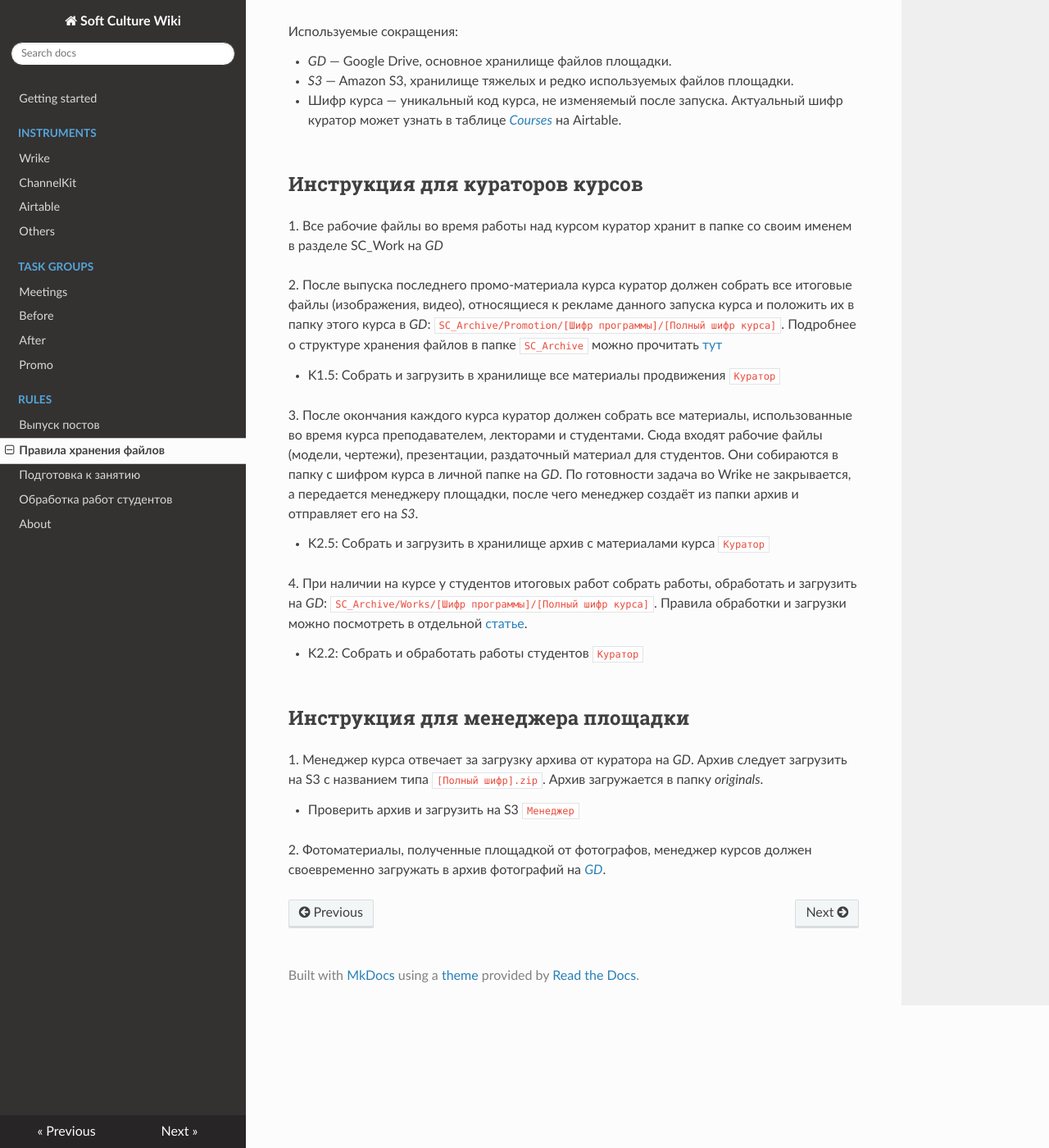
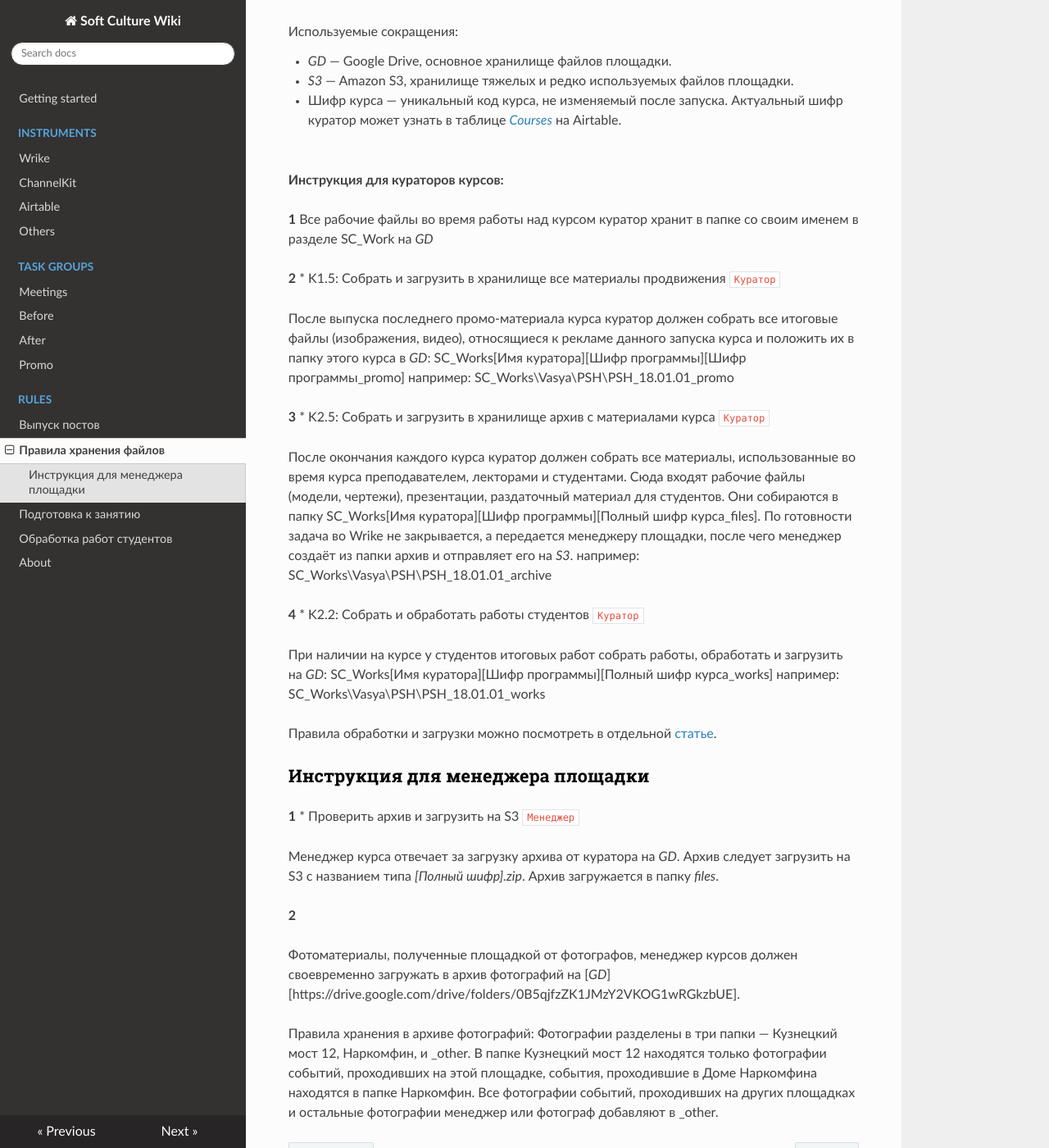
Before and after one commit to arsenyafonin/wiki, an MkDocs documentation site: the page built from docs/ins_13_storage_tasks.md, in a window 1280 px wide and 1400 px high, scrolled down 304 px. Shown: the whole window at 82% size. Built offline with MkDocs 1.6.1, drawn with Linux system fonts in a browser that asks for light colours; nearby versions of some CDN libraries; old or Windows-style settings are respelled for this version of MkDocs.

Commit message:
Update ins_13_storage_tasks.md

```diff
--- a/docs/ins_13_storage_tasks.md
+++ b/docs/ins_13_storage_tasks.md
@@ -10,28 +10,44 @@
 
 ***
 
-## Инструкция для кураторов курсов
+**Инструкция для кураторов курсов:**
 
-1\. Все рабочие файлы во время работы над курсом куратор хранит в папке со своим именем в разделе SC\_Work на *GD*
+**1**
+Все рабочие файлы во время работы над курсом куратор хранит в папке со своим именем в разделе SC\_Work на *GD*
 
-2\. После выпуска последнего промо-материала курса куратор должен собрать все итоговые файлы (изображения, видео), относящиеся к рекламе данного запуска курса и положить их в папку этого курса в *GD*: `SC_Archive/Promotion/[Шифр программы]/[Полный шифр курса]`. Подробнее о структуре хранения файлов в папке `SC_Archive` можно прочитать [тут](...)
-
+**2**
 * K1.5: Собрать и загрузить в хранилище все материалы продвижения `Куратор`
 
-3\. После окончания каждого курса куратор должен собрать все материалы, использованные во время курса преподавателем, лекторами и студентами. Сюда входят рабочие файлы (модели, чертежи), презентации, раздаточный материал для студентов. Они собираются в папку с шифром курса в личной папке на *GD*. По готовности задача во Wrike не закрывается, а передается менеджеру площадки, после чего менеджер создаёт из папки архив и отправляет его на *S3*.
+После выпуска последнего промо-материала курса куратор должен собрать все итоговые файлы (изображения, видео), относящиеся к рекламе данного запуска курса и положить их в папку этого курса в *GD*: SC\_Works\[Имя куратора]\[Шифр программы]\[Шифр программы_promo]
+например: SC_Works\Vasya\PSH\PSH_18.01.01_promo
 
+**3**
 * K2.5: Собрать и загрузить в хранилище архив с материалами курса `Куратор`
 
-4\. При наличии на курсе у студентов итоговых работ собрать работы, обработать и загрузить на *GD*: `SC_Archive/Works/[Шифр программы]/[Полный шифр курса]`. Правила обработки и загрузки можно посмотреть в отдельной [статье](ins_15_students_works/).
+После окончания каждого курса куратор должен собрать все материалы, использованные во время курса преподавателем, лекторами и студентами. Сюда входят рабочие файлы (модели, чертежи), презентации, раздаточный материал для студентов.
+Они собираются в папку SC\_Works\[Имя куратора]\[Шифр программы]\[Полный шифр курса_files]. По готовности задача во Wrike не закрывается, а передается менеджеру площадки, после чего менеджер создаёт из папки архив и отправляет его на *S3*.
+например: SC_Works\Vasya\PSH\PSH_18.01.01_archive
 
+**4**
 * K2.2: Собрать и обработать работы студентов `Куратор`
 
-***
+При наличии на курсе у студентов итоговых работ собрать работы, обработать и загрузить на *GD*: SC\_Works\[Имя куратора]\[Шифр программы]\[Полный шифр курса_works]
+например: SC_Works\Vasya\PSH\PSH_18.01.01_works
 
-## Инструкция для менеджера площадки
+Правила обработки и загрузки можно посмотреть в отдельной [статье](ссылка).
 
-1\. Менеджер курса отвечает за загрузку архива от куратора на *GD*. Архив следует загрузить на S3 с названием типа `[Полный шифр].zip`. Архив загружается в папку *originals*.
+### Инструкция для менеджера площадки
 
+**1**
 * Проверить архив и загрузить на S3 `Менеджер`
 
-2\. Фотоматериалы, полученные площадкой от фотографов, менеджер курсов должен своевременно загружать в архив фотографий на [*GD*](https://drive.google.com/drive/folders/0B5qjfzZK1JMzY2VKOG1wRGkzbUE).
+Менеджер курса отвечает за загрузку архива от куратора на *GD*. Архив следует загрузить на S3 с названием типа *[Полный шифр].zip*.
+Архив загружается в папку *files*.
+
+**2**
+
+Фотоматериалы, полученные площадкой от фотографов, менеджер курсов должен своевременно загружать в архив фотографий на [*GD*] [https://drive.google.com/drive/folders/0B5qjfzZK1JMzY2VKOG1wRGkzbUE].
+
+Правила хранения в архиве фотографий:
+Фотографии разделены в три папки — Кузнецкий мост 12, Наркомфин, и _other.
+В папке Кузнецкий мост 12 находятся только фотографии событий, проходивших на этой площадке, события, проходившие в Доме Наркомфина находятся в папке Наркомфин. Все фотографии событий, проходивших на других площадках и остальные фотографии менеджер или фотограф добавляют в _other.
```
